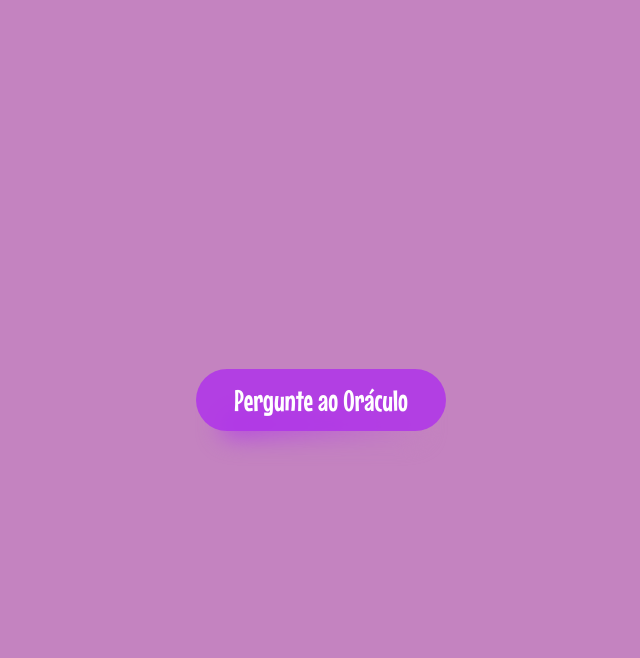
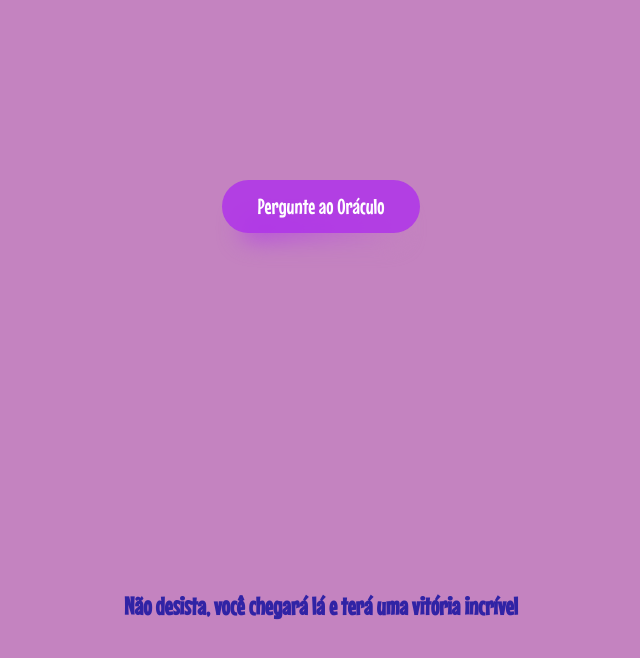
Before and after one commit to annalare/oraculo, a plain HTML site: page index.html in a window 1280 px wide. Both pictures are taken after a click on the link "Pergunte ao Oráculo". Shown: the whole page, without its empty margins (319-959 px from the left). Drawn offline with Linux system fonts and the light colour scheme; a web font is replaced by a local one.

Commit message:
feat: add mensages

```diff
--- a/index.html
+++ b/index.html
@@ -12,6 +12,7 @@
 </head>
 
 <body>
+
   <a href="#" class="button">
     <span class="button__text"> Pergunte ao Oráculo</span>
     <img src="./img/pngwing.com (1).png" style="width:70px ;" class="button-bola">
@@ -19,6 +20,8 @@
     <img src="./img/pngwing.com (3).png" style="width:80px ;" class="button-saturno">
     <img src="./img/pngwing.com (4).png" style="width:60px ;" class="button-cristal">
   </a>
+  <h2></h2>
 </body>
+<script src="./script.js"></script>
 
 </html>
--- /dev/null
+++ b/script.js
@@ -0,0 +1,33 @@
+const h2 = document.querySelector("h2");
+console.log(h2);
+const button = document.querySelector("a");
+const pedidos = () => {
+  const aleatorio = Math.round(Math.random() * 20);
+  const mensagens = [
+    "A vida trará coisas boas se tiver paciência.",
+    "A maior de todas as torres começa no solo",
+    "A sua visão se tornará mais clara apenas quando conseguir olhar para dentro do seu coração",
+    "Não desista, você chegará lá e terá uma vitória incrível",
+    "Você precisa fazer aquilo que pensa que não é capaz de fazer.",
+    "Nada é por acaso.Acredite em seus sonhos e no seu potencial. Na vida tudo se supera...",
+    "Se estiver cansado, aprenda a descansar, não a desistir",
+    "As coisas mais gostosas da vida acontecem quando não se espera nada",
+    "A única coisa impossível é aquela que você não tenta",
+    "A expectativa do outro é um lugar muito desconfortável para você morar",
+    "Correndo de si mesmo não se completa o percurso",
+    " Seja sua própria inspiração",
+    " Comece onde está. Use o que você tem. Faça o que você pode.",
+    "O bom-senso vai mais longe do que muito conhecimento.",
+    "Uma iniciativa mal-sucedida não significa o final de tudo. Sempre existe uma nova oportunidade. ",
+    "Pare de procurar eternamente; a felicidade está bem ao seu lado.",
+    " Coragem é a resistência ao medo, domínio do medo, e não a ausência do medo.",
+    "O que controla sua mente controla sua vida",
+    "A expectativa do outro é um lugar muito desconfortável para morar",
+    "Você não encontra a paz evitando a vida",
+  ];
+
+  return mensagens[aleatorio];
+};
+button.onclick = () => {
+  h2.innerText = pedidos();
+};
--- a/styles/style.css
+++ b/styles/style.css
@@ -9,7 +9,7 @@
   --first-color: rgba(176, 53, 233, 0.87);
   --body-color: rgb(196, 131, 192);
 
-  --normal-font-size: 1.85rem;
+  --normal-font-size: 1.35rem;
 }
 
 body {
@@ -22,11 +22,15 @@ body {
 a {
   text-decoration: none;
 }
+h2 {
+  font-size: 25px;
+  color: rgb(48, 35, 165);
+}
 .button {
   position: relative;
   background-color: var(--first-color);
   color: rgb(255, 255, 255);
-  padding: 0.9rem 2.4rem;
+  padding: 0.9rem 2.2rem;
   border-radius: 3rem;
   transition: 4s;
 }
@@ -101,3 +105,13 @@ a {
 .button:hover .button-cristal {
   transform: translate(-5px, 65px) rotate(10deg) scale(1.2);
 }
+
+@media only screen and (max-width: 440px) {
+  a img {
+    width: 25%;
+  }
+  a {
+    font-size: 1.15rem;
+    padding: 0.4rem 1.5rem;
+  }
+}
```
Also changed, not shown: img/cone.png (deleted), img/icosahedron.png (deleted), img/sphere.png (deleted), img/torus.png (deleted).
